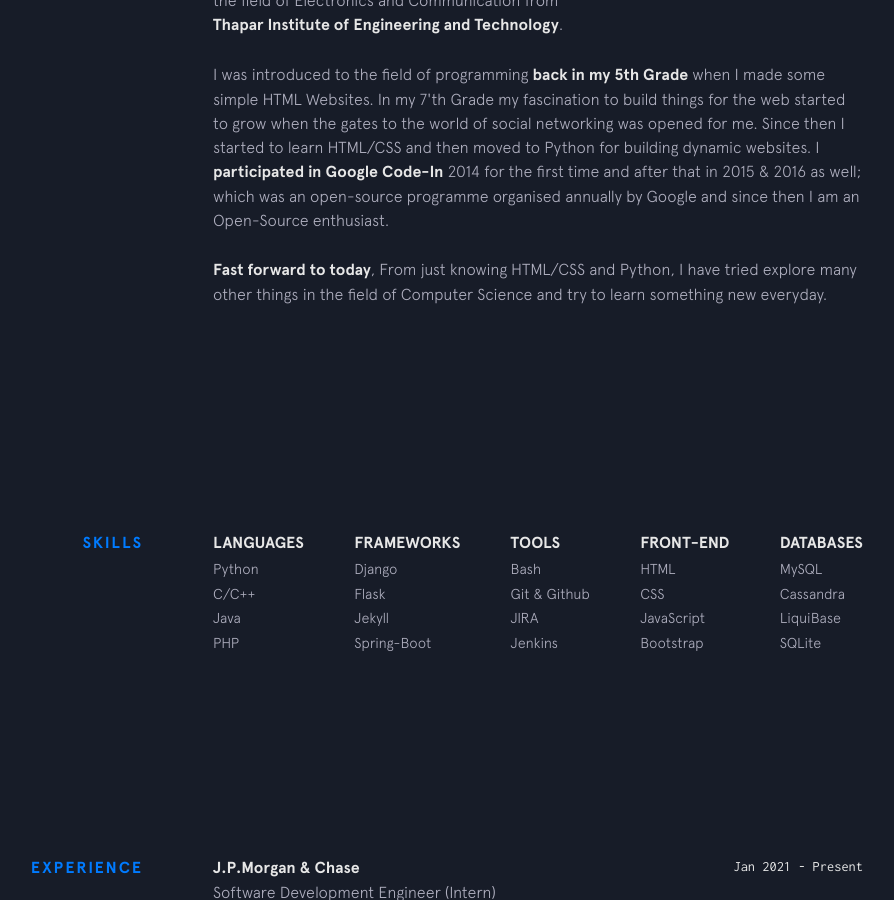
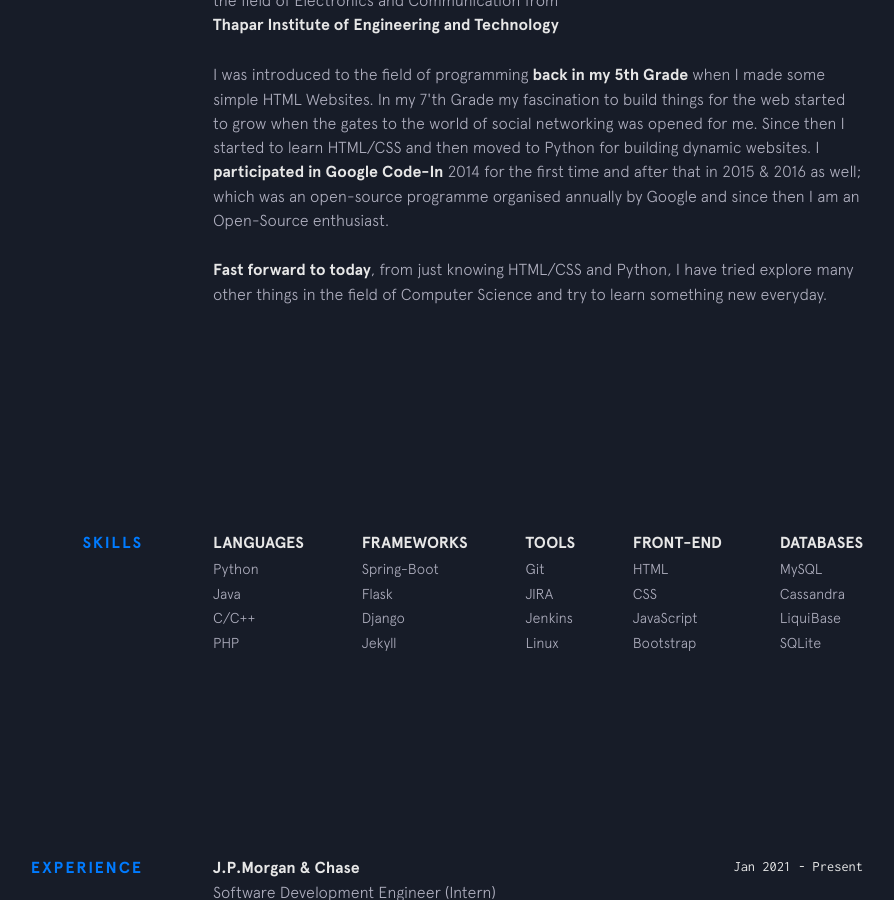
Before and after one commit to dpmittal/dpmittal.github.io, a Jekyll site: the page built from index.html, in a window 1280 px wide and 900 px high, scrolled down 1061 px. Shown: the whole window, without its empty margins (237-1131 px from the left). Built offline with Jekyll 4.4.1, drawn with Linux system fonts in a browser that asks for light colours; nearby versions of some CDN libraries; some of the changed text lies outside the part shown.

Commit message:
Slight Modifications

```diff
--- a/_data/experience.yml
+++ b/_data/experience.yml
@@ -11,12 +11,12 @@
 - company: Computer Science and Engineering Department | TIET
   url: hhttp://csed.thapar.edu/
   time: Aug 2018 - Jan 2019
-  position: Student Developer
+  position: Student Software Developer
 
 - company: Nava Nalanda Library | TIET
   url: http://cl.thapar.edu/
   time: Jun - Aug 2018
-  position: Student Developer
+  position: Student Software Developer
 
 - company: Google Code-In 2016 & 2015 | MetaBrainz Foundation
   url: https://metabrainz.org/
--- a/_data/skills.yml
+++ b/_data/skills.yml
@@ -1,20 +1,20 @@
 languages:
   - item: Python
+  - item: Java
   - item: C/C++
-  - item: Java
   - item: PHP
 
 frameworks:
+  - item: Spring-Boot
+  - item: Flask
   - item: Django
-  - item: Flask
   - item: Jekyll
-  - item: Spring-Boot
 
 tools:
-  - item: Bash
-  - item: Git & Github
+  - item: Git
   - item: JIRA
   - item: Jenkins
+  - item: Linux
 
 frontend:
   - item: HTML
--- a/_includes/background.html
+++ b/_includes/background.html
@@ -4,7 +4,7 @@
     <p>
       I'm currently an Intern as a Software Development Engineer at
       <a class="underline-link" href="https://www.jpmorganchase.com/" target="_blank">J.P.Morgan & Chase</a> working on interesting and meaningful projects. I am also a final year student pursuing Engineering
-      in the field of Electronics and Communication from <a class="underline-link" href="http://www.thapar.edu/" target="_blank">Thapar Institute of Engineering and Technology</a>.
+      in the field of Electronics and Communication from <a class="underline-link" href="http://www.thapar.edu/" target="_blank">Thapar Institute of Engineering and Technology</a>
     </p>
 
     <p>
@@ -16,7 +16,7 @@
     </p>
 
     <p>
-      <strong>Fast forward to today</strong>, From just knowing HTML/CSS and Python, I have tried explore many other things in the field of Computer Science and try to learn something new everyday.
+      <strong>Fast forward to today</strong>, from just knowing HTML/CSS and Python, I have tried explore many other things in the field of Computer Science and try to learn something new everyday.
     </p>
   </div>
 </section>
```
